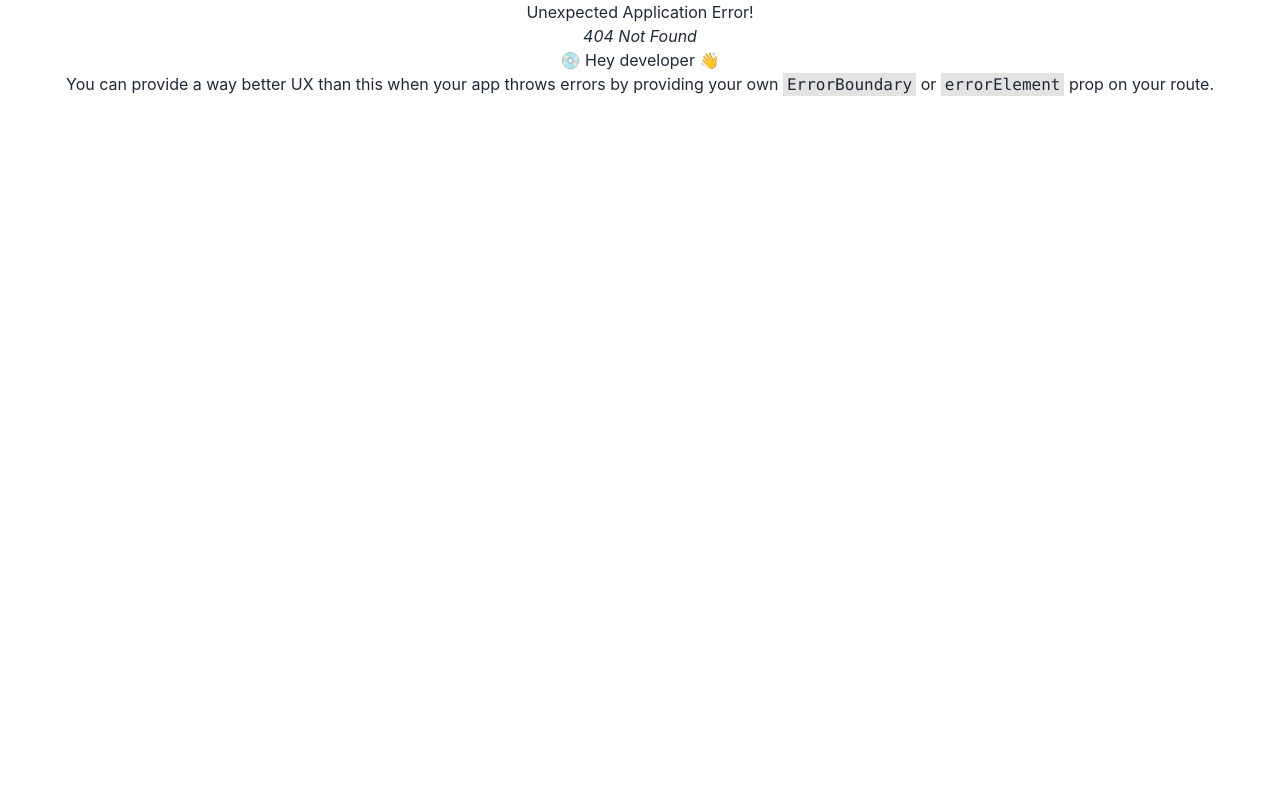
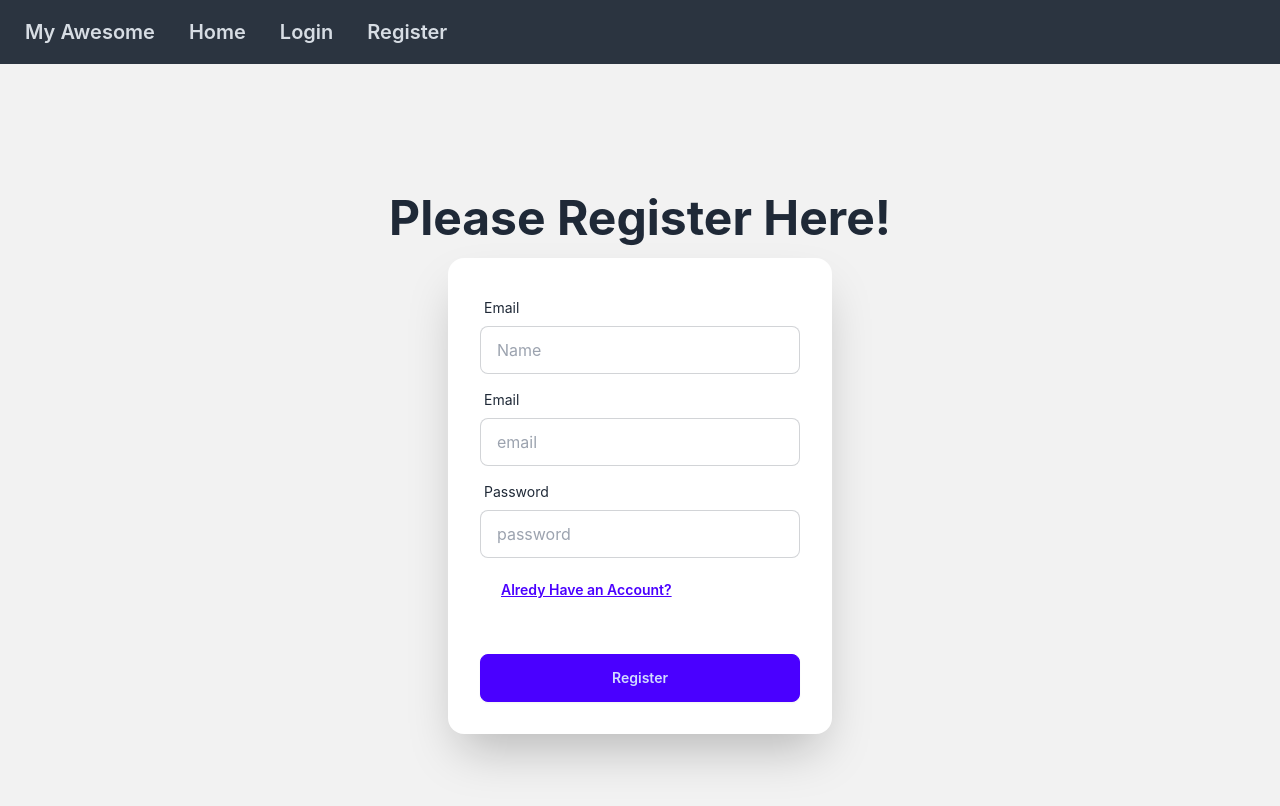
Before and after one commit to asrafmridha/React-Practice, a React (Create React App) app in the folder auth-router-context-app/: page /register in a window 1280 px wide. Before the commit this address had no page. Shown: the top 806 px of the page. Built offline with nearby package versions, Linux system fonts and the light colour scheme.

Commit message:
Create Login and Registration Form using Daisy UI

```diff
--- /dev/null
+++ b/auth-router-context-app/src/componenets/Header.js
@@ -0,0 +1,18 @@
+import React from 'react';
+import { Link } from 'react-router-dom';
+
+const Header = () => {
+    return (
+        <div>
+            <div className="navbar bg-neutral text-neutral-content">
+                <Link className="btn btn-ghost text-xl" to='/'>My Awesome</Link>
+                <Link className="btn btn-ghost text-xl"  to='/home'>Home</Link>
+                <Link className="btn btn-ghost text-xl" to='/login'>Login</Link>
+                <Link className="btn btn-ghost text-xl" to='/Register'>Register</Link>
+            </div>
+
+        </div>
+    );
+};
+
+export default Header;
--- /dev/null
+++ b/auth-router-context-app/src/componenets/Home.js
@@ -0,0 +1,11 @@
+import React from 'react';
+
+const Home = () => {
+    return (
+        <div>
+            <h1>This Is Home Page</h1>
+        </div>
+    );
+};
+
+export default Home;
--- /dev/null
+++ b/auth-router-context-app/src/componenets/Login.js
@@ -0,0 +1,59 @@
+import React from 'react';
+import { getAuth, signInWithEmailAndPassword } from "firebase/auth";
+import app from '../firebase/firebase.init';
+
+const auth = getAuth(app);
+
+
+const handleLogin = (event) => {
+    event.preventDefault();
+    let target = event.target;
+    const email = target.email.value;
+    const password = target.password.value;
+    console.log(email,password);
+    signInWithEmailAndPassword(auth,email,password)
+    .then(result=>{
+        const user=result.user;
+        console.log(user);
+    }).catch(error=>{
+        console.error('error',error);
+    });
+}
+
+const Login = () => {
+    return (
+        <div>
+            <div className="hero bg-base-200 min-h-screen">
+                <div className="hero-content flex-col">
+                    <div className="text-center lg:text-left">
+                        <h1 className="text-5xl font-bold">Please Login now!</h1>
+                    </div>
+                    <div className="card bg-base-100 w-full max-w-sm shrink-0 shadow-2xl">
+                        <form className="card-body" onSubmit={handleLogin}>
+                            <div className="form-control">
+                                <label className="label">
+                                    <span className="label-text">Email</span>
+                                </label>
+                                <input name='email' type="email" placeholder="email" className="input input-bordered" required />
+                            </div>
+                            <div className="form-control">
+                                <label className="label">
+                                    <span className="label-text">Password</span>
+                                </label>
+                                <input name='password' type="password" placeholder="password" className="input input-bordered" required />
+                                <label className="label">
+                                    <a href="#" className="label-text-alt link link-hover">Forgot password?</a>
+                                </label>
+                            </div>
+                            <div className="form-control mt-6">
+                                <button className="btn btn-primary">Login</button>
+                            </div>
+                        </form>
+                    </div>
+                </div>
+            </div>
+        </div>
+    );
+};
+
+export default Login;
--- /dev/null
+++ b/auth-router-context-app/src/componenets/Register.js
@@ -0,0 +1,66 @@
+import React from 'react';
+import { getAuth, signInWithEmailAndPassword } from "firebase/auth";
+import app from '../firebase/firebase.init';
+import { Link } from 'react-router-dom';
+
+const auth = getAuth(app);
+
+const handleLogin = (event) => {
+    event.preventDefault();
+    let target = event.target;
+    const name = target.name.value;
+    const email = target.email.value;
+    const password = target.password.value;
+    console.log(email,password);
+    signInWithEmailAndPassword(auth,email,password)
+    .then(result=>{
+        const user=result.user;
+        console.log(user);
+    }).catch(error=>{
+        console.error('error',error);
+    });
+}
+
+const Register = () => {
+    return (
+        <div>
+            <div className="hero bg-base-200 min-h-screen">
+                <div className="hero-content flex-col">
+                    <div className="text-center lg:text-left">
+                        <h1 className="text-5xl font-bold">Please Register Here!</h1>
+                    </div>
+                    <div className="card bg-base-100 w-full max-w-sm shrink-0 shadow-2xl">
+                        <form className="card-body" onSubmit={handleLogin}>
+                            <div className="form-control">
+                                <label className="label">
+                                    <span className="label-text">Email</span>
+                                </label>
+                                <input name='name' type="text" placeholder="Name" className="input input-bordered" required />
+                            </div>
+                            <div className="form-control">
+                                <label className="label">
+                                    <span className="label-text">Email</span>
+                                </label>
+                                <input name='email' type="email" placeholder="email" className="input input-bordered" required />
+                            </div>
+                            <div className="form-control">
+                                <label className="label">
+                                    <span className="label-text">Password</span>
+                                </label>
+                                <input name='password' type="password" placeholder="password" className="input input-bordered" required />
+                                <label className="label">
+                                <Link to='/login' className="btn btn-active btn-link">Alredy Have an Account?</Link>
+                                </label>
+                            </div>
+                            <div className="form-control mt-6">
+                                <button className="btn btn-primary">Register</button>
+                            </div>
+                        </form>
+                    </div>
+                </div>
+            </div>
+        </div>
+    );
+};
+
+export default Register;
--- a/auth-router-context-app/src/componenets/layout/Main.js
+++ b/auth-router-context-app/src/componenets/layout/Main.js
@@ -1,9 +1,12 @@
 import React from 'react';
+import Header from '../Header';
+import { Outlet } from 'react-router-dom';
 
 const Main = () => {
     return (
         <div>
-
+            <Header></Header>
+            <Outlet></Outlet>
         </div>
     );
 };
--- /dev/null
+++ b/auth-router-context-app/src/firebase/firebase.init.js
@@ -0,0 +1,19 @@
+// Import the functions you need from the SDKs you need
+import { initializeApp } from "firebase/app";
+// TODO: Add SDKs for Firebase products that you want to use
+// https://firebase.google.com/docs/web/setup#available-libraries
+
+// Your web app's Firebase configuration
+const firebaseConfig = {
+  apiKey: "AIzaSyDILj6Ti9js9xfbMrdY7lHErhlZjHkOaiQ",
+  authDomain: "email-password-auth-11880.firebaseapp.com",
+  projectId: "email-password-auth-11880",
+  storageBucket: "email-password-auth-11880.appspot.com",
+  messagingSenderId: "951407030188",
+  appId: "1:951407030188:web:27d0368563508ddb0e9409"
+};
+
+// Initialize Firebase
+const app = initializeApp(firebaseConfig);
+
+export default app;
```
Also changed, not shown: auth-router-context-app/src/App.js (+21 -6 lines).
